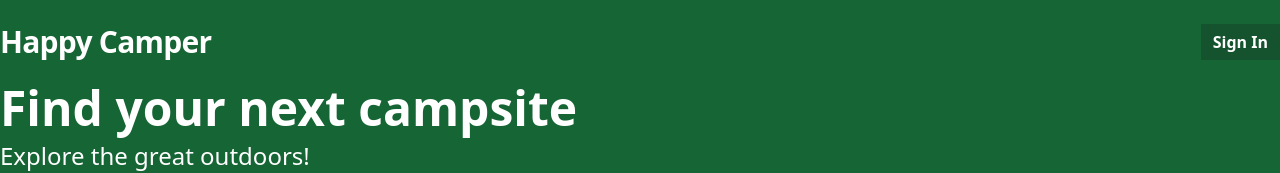
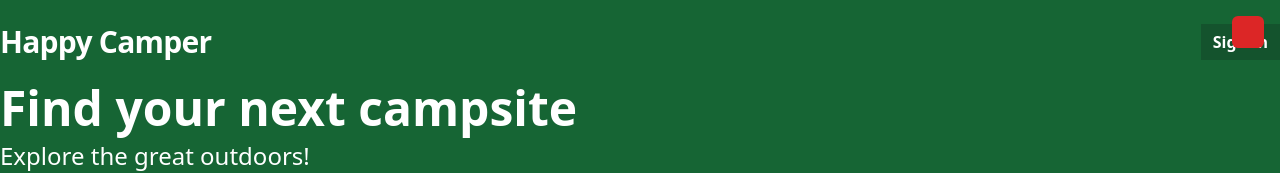
Before and after one commit to tmcomaniciu/Campsite-Finder-Happy-Camper, a React (Create React App) app in the folder frontend/: page /register in a window 1280 px wide. Both pictures are taken after typing "Sample", "Sample", "name@example.com", "Sample123", "Sample123" into the empty fields and a click on the button "Create Account". Shown: the top 173 px of the page. Built offline with nearby package versions, Linux system fonts and the light colour scheme; no server answers.

Commit message:
added app context, registration confirmation

```diff
--- /dev/null
+++ b/frontend/src/components/Toast.jsx
@@ -0,0 +1,28 @@
+import React, { useEffect } from 'react';
+
+const Toast = ({ message, type, onClose }) => {
+
+    useEffect(() => {
+        const timer = setTimeout(() => {
+            onClose();
+        }, 5000);
+
+        return () => {
+            clearTimeout(timer);
+        };
+    }, [onClose]);
+
+    const styles = type === "SUCCESS"
+        ? "fixed top-4 right-4 z-50 p-4 rounded-md bg-green-600 text-white max-width-md"
+        : "fixed top-4 right-4 z-50 p-4 rounded-md bg-red-600 text-white max-width-md";
+
+    return (
+        <div className={styles}>
+            <div className="flex justify-center items-center">
+                <span className="text-lg font-semibold">{message}</span>
+            </div>
+        </div>
+    );
+};
+
+export default Toast;
--- /dev/null
+++ b/frontend/src/contexts/AppContext.jsx
@@ -0,0 +1,32 @@
+import React, { useContext, useState } from 'react';
+import PropTypes from 'prop-types';
+import Toast from "../components/Toast";
+
+const AppContext = React.createContext(undefined);
+
+export const AppContextProvider = ({ children }) => {
+    const [toast, setToast] = useState(undefined);
+
+    return (
+        <AppContext.Provider value={{
+            showToast: (toastMessage) => {
+                setToast(toastMessage);
+            },
+        }}>
+            {toast && <Toast message={toast.message} type={toast.type} onClose={() => setToast(undefined)} />}
+            {children}
+        </AppContext.Provider>
+    );
+};
+
+AppContextProvider.propTypes = {
+    children: PropTypes.node.isRequired
+};
+
+export const useAppContext = () => {
+    const context = useContext(AppContext);
+    if (context === undefined) {
+        throw new Error('useAppContext must be used within an AppContextProvider');
+    }
+    return context;
+};
--- a/frontend/src/index.js
+++ b/frontend/src/index.js
@@ -3,6 +3,7 @@
 import "./index.css";
 import App from "./App";
 import { QueryClient, QueryClientProvider } from "react-query";
+import { AppContextProvider } from "./contexts/AppContext";
 
 const queryClient = new QueryClient({
   defualtOptions: {
@@ -16,7 +17,9 @@
 root.render(
   <React.StrictMode>
     <QueryClientProvider client={queryClient}>
-      <App />
+      <AppContextProvider>
+        <App />
+      </AppContextProvider>
     </QueryClientProvider>
   </React.StrictMode>
 );
--- a/frontend/src/pages/Register.jsx
+++ b/frontend/src/pages/Register.jsx
@@ -1,8 +1,12 @@
 import { useForm } from "react-hook-form";
 import { useMutation, useQueryClient } from "react-query";
 import * as apiClient from "../api-client";
+import { useAppContext } from "../contexts/AppContext";
+import { useNavigate } from 'react-router-dom';
 
 const Register = () => {
+  const navigate = useNavigate();
+  const { showToast } = useAppContext();
     const {
             register,
             watch,
@@ -12,10 +16,11 @@
 
     const mutation = useMutation(apiClient.register, {
         onSuccess: () => {
-            console.log("registration successful")
+            showToast({message:"Registration Successful!", type:"SUCCESS"})
+            navigate("/");
         },
         onError: (error) => {
-            console.log(error.message)
+            showToast({message:error.essage, type:"ERROR"})
         }
     });
 
```
